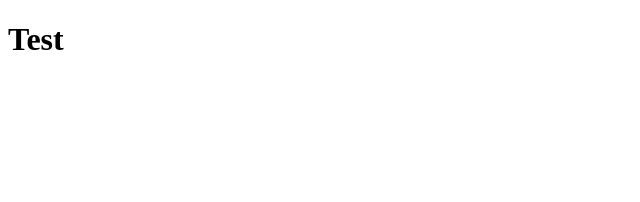
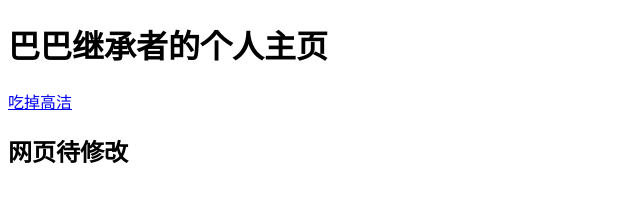
Before and after one commit to BabaSuccessor/BabaSuccessor.github.io, a plain HTML site: page index.html in a window 1280 px wide. Shown: the whole page, without its empty margins (0-640 px from the left). Drawn offline with Linux system fonts and the light colour scheme.

Commit message:
Add files via upload

```diff
--- a/index.html
+++ b/index.html
@@ -5,7 +5,8 @@
         <title>title</title>
     </head>
     <body>
-        <h1>Test</h1>
+        <h1>巴巴继承者的个人主页</h1>
+        <a href="https://babasuccessor.github.io/Gao/index.html">吃掉高洁</a>
+        <h2>网页待修改</h2>
     </body>
-
 </html>
```
